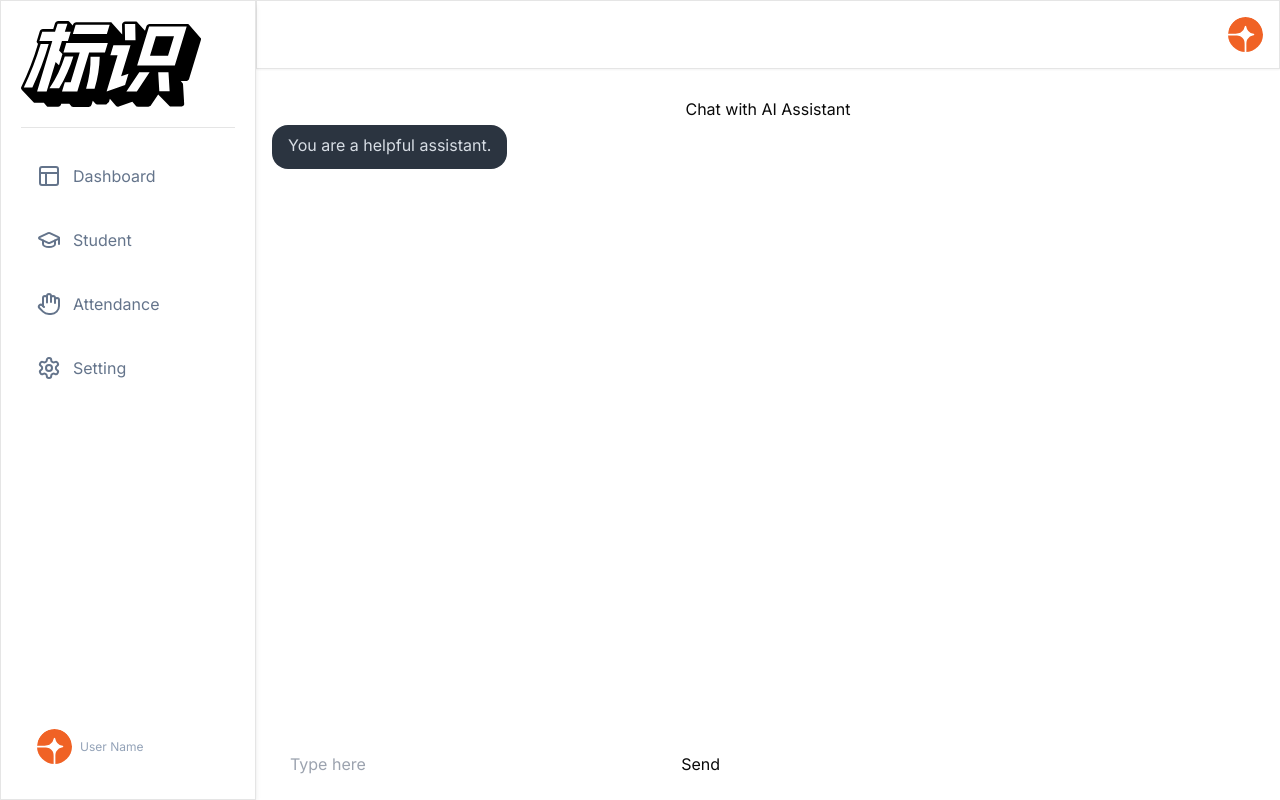
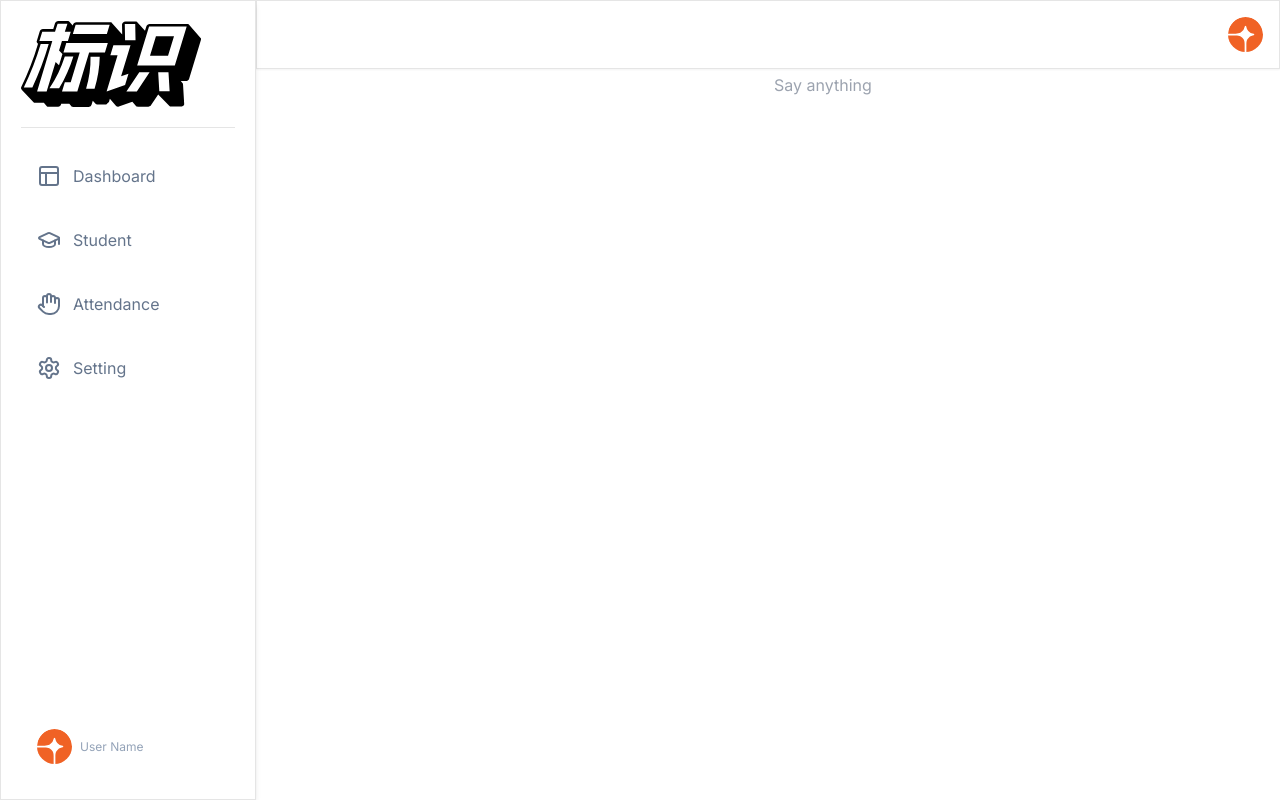
Before and after one commit to maplesoup1/student-attend, a Next.js app: page /Dashboard in a window 1280 px wide. Built offline with nearby package versions, Linux system fonts and the light colour scheme.

Commit message:
integrate gpt api 2

```diff
--- a/app/Dashboard/_components/chat.js
+++ b/app/Dashboard/_components/chat.js
@@ -1,57 +1,54 @@
-import React, { useState } from 'react'
+'use client'
+import React from 'react'
 import { useChat } from 'ai/react'
+import { useEffect, useRef } from 'react'
+
 
 const Chat = () => {
-    const [input, setInput] = useState('');
-    const [messages, setMessages] = useState([{ role: "system", content: "You are a helpful assistant." }]);
+    const { messages, input, handleInputChange, handleSubmit } = useChat({
+        api: '/api/openai-test'
+    });
 
-    const handleInputChange = (event) => {
-        setInput(event.target.value);
+    const chatContainer = useRef(null);
+    const scroll = () => {
+        if (chatContainer.current) {
+            const { offsetHeight, scrollHeight, scrollTop } = chatContainer.current;
+            if (scrollHeight >= scrollTop + offsetHeight) {
+                chatContainer.current?.scrollTo(0, scrollHeight + 200)
+            }
+        }
     }
 
-    const handleSubmit = async (event) => {
-        event.preventDefault();
-        if (!input.trim()) return;
-        const userMessage = { role: "user", content: input.trim() };
-        setMessages(prevMessages => [...prevMessages, userMessage]);
+    useEffect(() => {
+        scroll();
+    }, [messages]);
 
-        try {
-            const response = await axios.post('/api/chat', {
-                messages: [...messages, userMessage]
-            });
-
-            const assistantMessage = { role: "assistant", content: response.data.message };
-            setMessages(prevMessages => [...prevMessages, userMessage, assistantMessage]);
-        } catch (error) {
-            console.error('Error fetching response:', error);
-        }
-        setInput('');
-    }
-
-    return (
-        <div className='mt-3 p-4'>
-            <div className='mb-1 text-center'>
-                <h1>Chat with AI Assistant</h1>
-            </div>
-            <div className="chat-section">
-                {messages.map((message, index) => (
-                    <div key={index} className={`chat-bubble ${message.role}`}>
-                        {message.content}
+    const renderResponse = () => {
+        return (
+            <div className="response">
+                {messages.map((m, index) => (
+                    <div key={m.id} className={`chat-line ${m.role === 'user' ? 'user-chat' : 'ai-chat'}`}>
+                        <div style={{ width: '100%', marginLeft: '16px' }}>
+                            <p className="message">{m.content}</p>
+                            {index < messages.length - 1 && <div className="horizontal-line" />}
+                        </div>
                     </div>
                 ))}
             </div>
-            <form className="flex w-full max-w-md absolute bottom-3" onSubmit={handleSubmit}>
-                <input
-                    type="text"
-                    placeholder="Type here"
-                    className="input border-solid border-2 w-full"
-                    value={input}
-                    onChange={handleInputChange}
-                />
-                <button type="submit" className="submit-btn">Send</button>
+        );
+    };
+
+    return (
+        <div ref={chatContainer} className="chat">
+            {renderResponse()}
+            <form onSubmit={handleSubmit} className="mainForm">
+                <input name="inputField" type="text" placeholder="Say anything" onChange={handleInputChange} value={input} />
+                <button type="submit" className="mainButton" />
             </form>
         </div>
-    )
+    );
+
+
 }
 
 export default Chat
--- a/package.json
+++ b/package.json
@@ -11,6 +11,7 @@
   },
   "dependencies": {
     "@radix-ui/react-slot": "^1.1.0",
+    "ai": "^3.3.5",
     "axios": "^1.7.3",
     "class-variance-authority": "^0.7.0",
     "clsx": "^2.1.1",
@@ -24,8 +25,10 @@
     "tailwindcss-animate": "^1.0.7"
   },
   "devDependencies": {
+    "@types/react": "18.3.3",
     "daisyui": "^4.12.10",
     "postcss": "^8",
-    "tailwindcss": "^3.4.1"
+    "tailwindcss": "^3.4.1",
+    "typescript": "^5.5.4"
   }
 }
```
Also changed, not shown: tsconfig.json (added, +34 -0 lines), app/api/chat.js (deleted), app/api/openai-test.ts (renamed from components/gpt_api/openai-test.ts), 1 other file (tests, documents, lock files or other folders).
